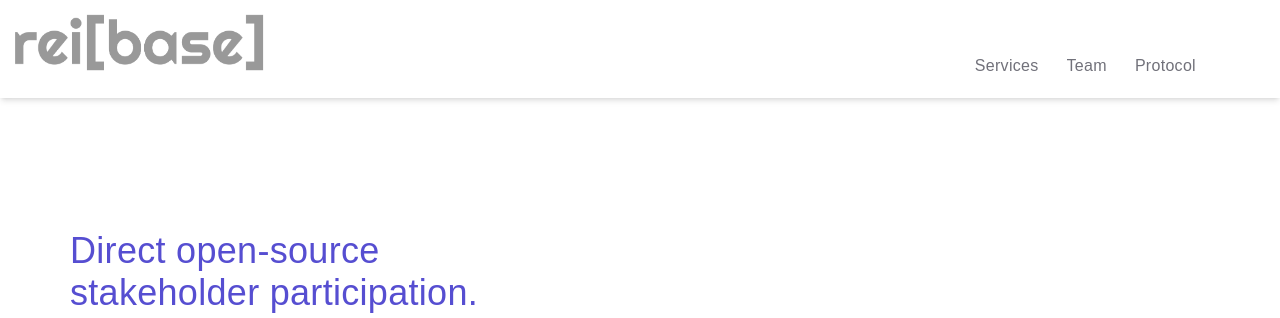
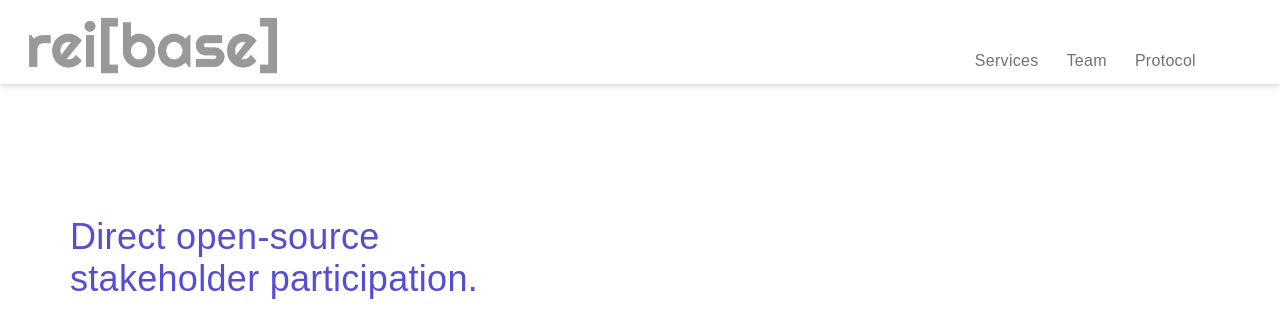
Before and after one commit to jex441/reibasewebsite, a website: page public/index.html in a window 1280 px wide. Shown: the top 318 px of the page. Drawn offline with nearby package versions, Linux system fonts and the light colour scheme.

Commit message:
navbar padding

```diff
--- a/public/style.css
+++ b/public/style.css
@@ -53,20 +53,20 @@ a:visited {
     color: var(--secondary);
 }
 .nav {
-    padding: 1rem 5rem 0rem 1rem;
+    padding: 1rem 5rem .5rem 2rem;
     display: flex;
     flex-wrap: wrap;
     width: 100vw;
-    height: 7rem;
+    height: 6rem;
     justify-content: space-between;
-    align-items: baseline;
+    align-items: flex-end;
     background-color: #FFF;
     box-shadow: 0 4px 6px -1px rgb(0 0 0 / 0.1), 0 2px 4px -2px rgb(0 0 0 / 0.1);
     overflow: hidden;
 }
-.nav a {
+.nav ul li {
+    margin-bottom: .5rem;
     font-size: 16px;
-    overflow: hidden;
 }
 .nav a:hover {
     color: var(--primary);
```
